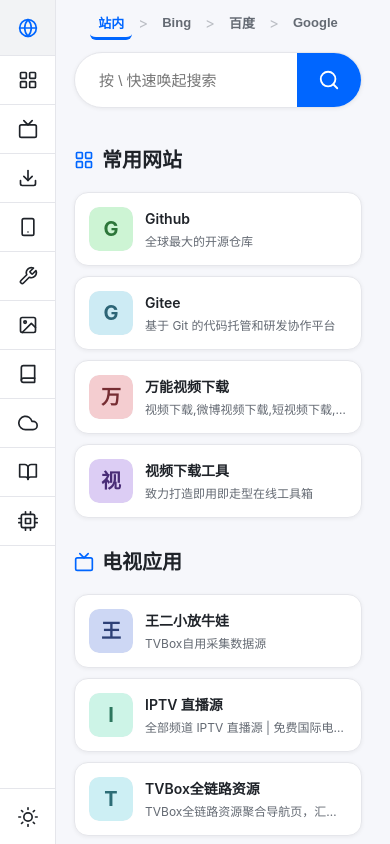
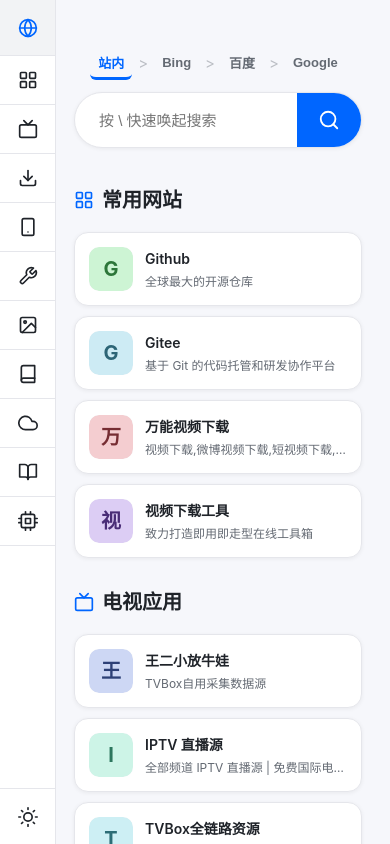
Before and after one commit to Basic-yao/nav, a plain HTML site: page index.html in a window 390 px wide. Drawn offline with Linux system fonts and the light colour scheme.

Commit message:
Update styles.css

```diff
--- a/styles.css
+++ b/styles.css
@@ -851,6 +851,7 @@
     max-width: calc(100vw - 56px);
     max-width: calc(100dvw - 56px);
     margin-left: 56px;
+    padding-top: calc(40px + env(safe-area-inset-top, 0px));
   }
 }
 
```
